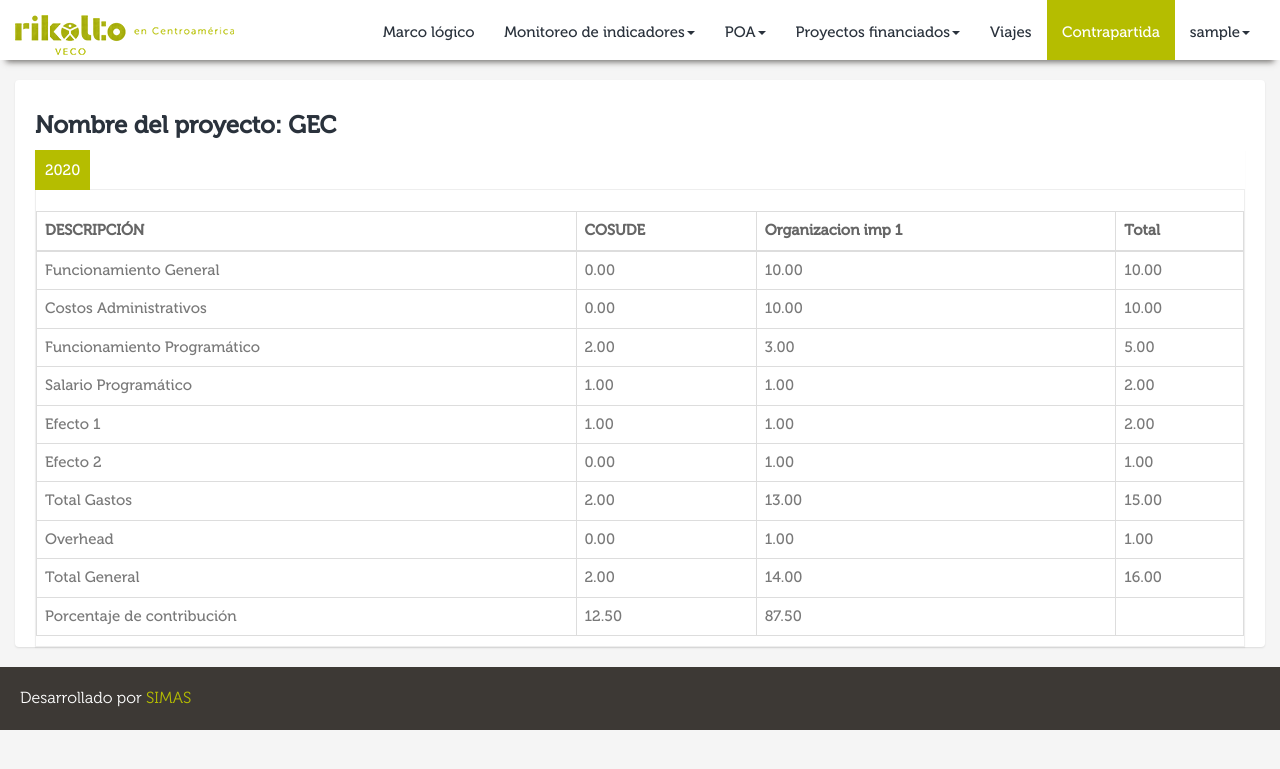
After one commit to ErickMurillo/gec_rikolto, a Django app: page /contrapartida/1/ in a window 1280 px wide. The commit adds this page. Shown: the top 769 px of the page. Run offline with Django 3.2, Linux system fonts and the light colour scheme; a user stored in the database is signed in; data comes from the database, SQL or seed files in the repository; tables that the repository leaves empty hold one stand-in row (values such as "Sample post"); parts of the project's set-up code (start-up, migrations or seed data) failed here and were passed over; some libraries are stand-ins or nearby versions; some web fonts are replaced.

Commit message:
entradas y salidas contrapartida

```diff
--- a/contrapartida/views.py
+++ b/contrapartida/views.py
@@ -1,3 +1,107 @@
 from django.shortcuts import render
+from .models import *
+from poa.models import *
+from django.contrib.auth.decorators import login_required
+import collections
+from django.db.models.functions import Coalesce
+from django.db.models import Sum, F
 
 # Create your views here.
+@login_required
+def contrapartida(request,id=None,template='contrapartida/contrapartida.html'):
+    proyecto = Proyecto.objects.get(id = id)
+    years = []
+    for anio in Funcionamiento.objects.filter(proyecto = id).order_by('anio').values_list('anio',flat=True).distinct():
+        years.append(anio)
+
+    for anio in Contrapartida.objects.filter(proyecto = id).order_by('anio').values_list('anio',flat=True).distinct():
+        years.append(anio)
+
+    dict_anios = collections.OrderedDict()
+    for anio in list(sorted(set(years))):
+        contrapartida = Contrapartida.objects.filter(proyecto = id,anio = anio)
+
+        lista = []
+        dict_anios[anio] = lista
+        funcionamiento_costo = InlineCostoAdmin.objects.filter(funcionamiento__proyecto = id, funcionamiento__anio = anio)
+        #funcionamiento general
+        fun_general = funcionamiento_costo.exclude(costo_admin__nombre = 'Overhead').aggregate(total = Coalesce(Sum('monto_presupuestado'),0.0))['total']
+        costo_admin = fun_general
+
+        salario_programatico = InlineSalarioProgramatico.objects.filter(funcionamiento__proyecto = id, funcionamiento__anio = anio)
+        sum_sub_act = SubActividadesPOA.objects.filter(actividad_poa__poa__proyecto = id,actividad_poa__poa__anio = anio).aggregate(total_suma = Coalesce(Sum('monto_presupuestado'),0.0))['total_suma']
+        suma_salario = salario_programatico.aggregate(total = Coalesce(Sum('monto_presupuestado'),0.0))['total']
+        funcionamiento_programatico = suma_salario + sum_sub_act
+
+        efecto_1 = Poa.objects.filter(proyecto = id,anio = anio,actividadespoa__actividad__producto__efecto__identificador = '1').aggregate(total = Coalesce(Sum('actividadespoa__subactividadespoa__monto_presupuestado'),0.0))['total']
+        efecto_2 = Poa.objects.filter(proyecto = id,anio = anio,actividadespoa__actividad__producto__efecto__identificador = '2').aggregate(total = Coalesce(Sum('actividadespoa__subactividadespoa__monto_presupuestado'),0.0))['total']
+
+        total_gastos = fun_general + funcionamiento_programatico
+
+        overhead = funcionamiento_costo.filter(costo_admin__nombre = 'Overhead').aggregate(total = Coalesce(Sum('monto_presupuestado'),0.0))['total']
+        total_general = total_gastos + overhead
+        lista.append(('COSUDE',fun_general,costo_admin,funcionamiento_programatico,suma_salario,efecto_1,efecto_2,total_gastos,overhead,total_general))
+
+        id_org = InlineContrapartida.objects.filter(contrapartida__proyecto = id,contrapartida__anio = anio).values_list('organizacion',flat=True).distinct()
+        organizaciones = OrgImplementador.objects.filter(id__in = id_org)
+
+        #columna totales
+        fun_general_total = 0
+        costo_admin_total = 0
+        fg_programatico_total = 0
+        salario_programatico_total = 0
+        efecto_1_total = 0
+        efecto_2_total = 0
+        total_gastos_total = 0
+        overhead_total = 0
+        total_general_total = 0
+        total_total = 0
+        ##########
+        for org in organizaciones:
+            contrapartida = InlineContrapartida.objects.filter(contrapartida__proyecto = id,contrapartida__anio = anio,organizacion = org)
+            fun_general_contra = contrapartida.aggregate(total = Coalesce(Sum('costos_admin'),0.0))['total']
+            costo_admin_contra = fun_general_contra
+
+            salario_programatico_contra = contrapartida.aggregate(total = Coalesce(Sum('salario_programatico'),0.0))['total']
+            efecto_1_contra = contrapartida.aggregate(total = Coalesce(Sum('actividades_efecto_1'),0.0))['total']
+            efecto_2_contra = contrapartida.aggregate(total = Coalesce(Sum('actividades_efecto_2'),0.0))['total']
+
+            funcionamiento_programatico_contra = salario_programatico_contra + efecto_1_contra +efecto_2_contra
+
+            total_gastos_contra = fun_general_contra + funcionamiento_programatico_contra
+
+            overhead_contra = contrapartida.aggregate(total = Coalesce(Sum('overhead'),0.0))['total']
+
+            total_general_contra = total_gastos_contra + overhead_contra
+
+            lista.append((org,fun_general_contra,costo_admin_contra,funcionamiento_programatico_contra,salario_programatico_contra,
+                            efecto_1_contra,efecto_2_contra,total_gastos_contra,overhead_contra,total_general_contra))
+
+            fun_general_total += fun_general_contra
+            costo_admin_total += costo_admin_contra
+            fg_programatico_total += funcionamiento_programatico_contra
+            salario_programatico_total += salario_programatico_contra
+            efecto_1_total += efecto_1_contra
+            efecto_2_total += efecto_2_contra
+            total_gastos_total += total_gastos_contra
+            overhead_total += overhead_contra
+            total_general_total += total_general_contra
+            total_total += total_general_contra
+
+        #total
+        fun_general_total += fun_general
+        costo_admin_total += costo_admin
+        fg_programatico_total += funcionamiento_programatico
+        salario_programatico_total += suma_salario
+        efecto_1_total += efecto_1
+        efecto_2_total += efecto_2
+        total_gastos_total += total_gastos
+        overhead_total += overhead
+        total_general_total += total_general
+        lista.append(('Total',fun_general_total,costo_admin_total,fg_programatico_total,salario_programatico_total,efecto_1_total,
+                        efecto_2_total,total_gastos_total,overhead_total,total_general_total))
+
+        total_total += total_general
+        print(total_total)
+
+    return render(request, template, locals())
--- a/gec_rikolto/urls.py
+++ b/gec_rikolto/urls.py
@@ -20,6 +20,7 @@ from monitoreo_indicadores.views import *
 from poa.views import *
 from proyectos_financiados.views import *
 from viajes.views import *
+from contrapartida.views import *
 from django.conf import settings
 from django.conf.urls.static import static
 from django.contrib.auth import views as auth_views
@@ -44,6 +45,7 @@ urlpatterns = [
     path('proyectos-financiados/plan/<int:id>/', plan_proyectos, name='plan-proyectos'),
     path('proyectos-financiados/informe/<int:id>/', informe_proyectos, name='informe-proyectos'),
     path('viajes/<int:id>/', viajes, name='viajes'),
+    path('contrapartida/<int:id>/', contrapartida, name='contrapartida'),
     #ajax admin
     path('ajax/admin/efecto/', efecto_admin, name='efecto-admin'),
     path('ajax/admin/producto/', producto_admin, name='producto-admin'),
--- a/templates/base.html
+++ b/templates/base.html
@@ -77,6 +77,10 @@
                         <a href="{% url 'viajes' id %}" class="waves-effect  profile">Viajes</a>
                     </li>
 
+                    <li class="inicio {% if '/contrapartida/' in request.path %}active{% endif %}">
+                        <a href="{% url 'contrapartida' id %}" class="waves-effect  profile">Contrapartida</a>
+                    </li>
+
                     <li class="dropdown">
                         <a href="#" class="dropdown-toggle profile" data-toggle="dropdown" aria-expanded="true">{{user.username}}<b class="caret"></b></a>
                         <ul class="dropdown-menu">
--- /dev/null
+++ b/templates/contrapartida/contrapartida.html
@@ -0,0 +1,115 @@
+{% extends "base.html" %}
+{% load static %}
+{% load humanize %}
+{% load extras %}
+
+{% block content %}
+<div class="panel panel-primary">
+    <div class="panel-body index-body">
+        <div class="row">
+            <div class="col-xs-12 col-sm-12 col-md-3 col-lg-12">
+                <h3>Nombre del proyecto: {{proyecto}}</h3>
+            </div>
+            <br>
+            <div class="col-xs-12 col-sm-12 col-md-12 col-lg-12">
+             <!-- Nav tabs -->
+                <ul class="nav nav-tabs" role="tablist">
+                {% for anio in dict_anios.keys %}
+                    <li role="presentation" class="{% if forloop.first %}active{% endif %}"><a href="#{{anio}}" aria-controls="{{anio}}" role="tab" data-toggle="tab">{{anio}}</a></li>
+                {% endfor %}
+                </ul>
+
+                <!-- Tab panes -->
+                <div class="tab-content">
+                    {% for anio,values in dict_anios.items %}
+                    <div role="tabpanel" class="tab-pane {% if forloop.first %}active{% endif %}" id="{{anio}}">
+                        <div class="table-responsive" id="">
+                          <br>
+                            <table class="table table-bordered">
+                                <thead>
+                                    <!--<tr>
+                                      <th colspan="1"></th>
+                                      <th colspan="1" class="text-center">CONTRIBUCIONES</th>
+                                    </tr>-->
+                                    <tr>
+                                        <th scope="col">DESCRIPCIÓN</th>
+                                        {% for x in values  %}
+                                        <th>{{x.0}}</th>
+                                        {% endfor %}
+                                    </tr>
+
+                                </thead>
+                                <tbody>
+                                  <tr>
+                                    <td>Funcionamiento General</td>
+                                    {% for x in values  %}
+                                    <td>{{x.1|floatformat:2|intcomma}}</td>
+                                    {% endfor %}
+                                  </tr>
+                                  <tr>
+                                    <td>Costos Administrativos</td>
+                                    {% for x in values  %}
+                                    <td>{{x.2|floatformat:2|intcomma}}</td>
+                                    {% endfor %}
+                                  </tr>
+                                  <tr>
+                                    <td>Funcionamiento Programático</td>
+                                    {% for x in values  %}
+                                    <td>{{x.3|floatformat:2|intcomma}}</td>
+                                    {% endfor %}
+                                  </tr>
+                                  <tr>
+                                    <td>Salario Programático</td>
+                                    {% for x in values  %}
+                                    <td>{{x.4|floatformat:2|intcomma}}</td>
+                                    {% endfor %}
+                                  </tr>
+                                  <tr>
+                                    <td>Efecto 1</td>
+                                    {% for x in values  %}
+                                    <td>{{x.5|floatformat:2|intcomma}}</td>
+                                    {% endfor %}
+                                  </tr>
+                                  <tr>
+                                    <td>Efecto 2</td>
+                                    {% for x in values  %}
+                                    <td>{{x.6|floatformat:2|intcomma}}</td>
+                                    {% endfor %}
+                                  </tr>
+                                  <tr>
+                                    <td>Total Gastos</td>
+                                    {% for x in values  %}
+                                    <td>{{x.7|floatformat:2|intcomma}}</td>
+                                    {% endfor %}
+                                  </tr>
+                                  <tr>
+                                    <td>Overhead</td>
+                                    {% for x in values  %}
+                                    <td>{{x.8|floatformat:2|intcomma}}</td>
+                                    {% endfor %}
+                                  </tr>
+                                  <tr>
+                                    <td>Total General</td>
+                                    {% for x in values  %}
+                                    <td>{{x.9|floatformat:2|intcomma}}</td>
+                                    {% endfor %}
+                                  </tr>
+                                  <tr>
+                                    <td>Porcentaje de contribución</td>
+                                    {% for x in values  %}
+                                      <td>{% if not x.0 == 'Total' %}{{x.9|porcentaje:total_total|floatformat:2|intcomma}}{% endif %}</td>
+                                    {% endfor %}
+                                  </tr>
+                                </tbody>
+                            </table>
+                        </div>
+                    </div>
+                    {% endfor %}
+                </div>
+
+
+            </div>
+        </div>
+    </div>
+</div>
+{% endblock content %}
```
Also changed, not shown: contrapartida/migrations/0001_initial.py (added).
